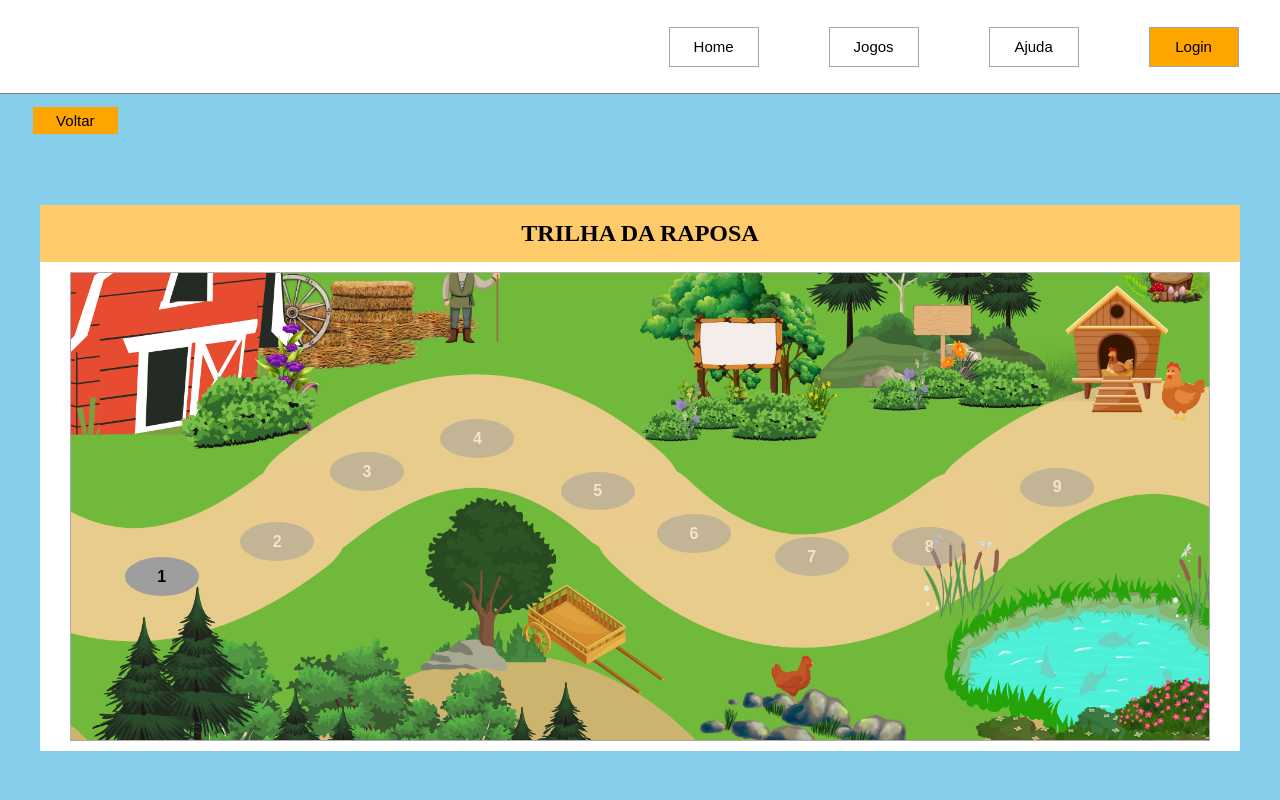
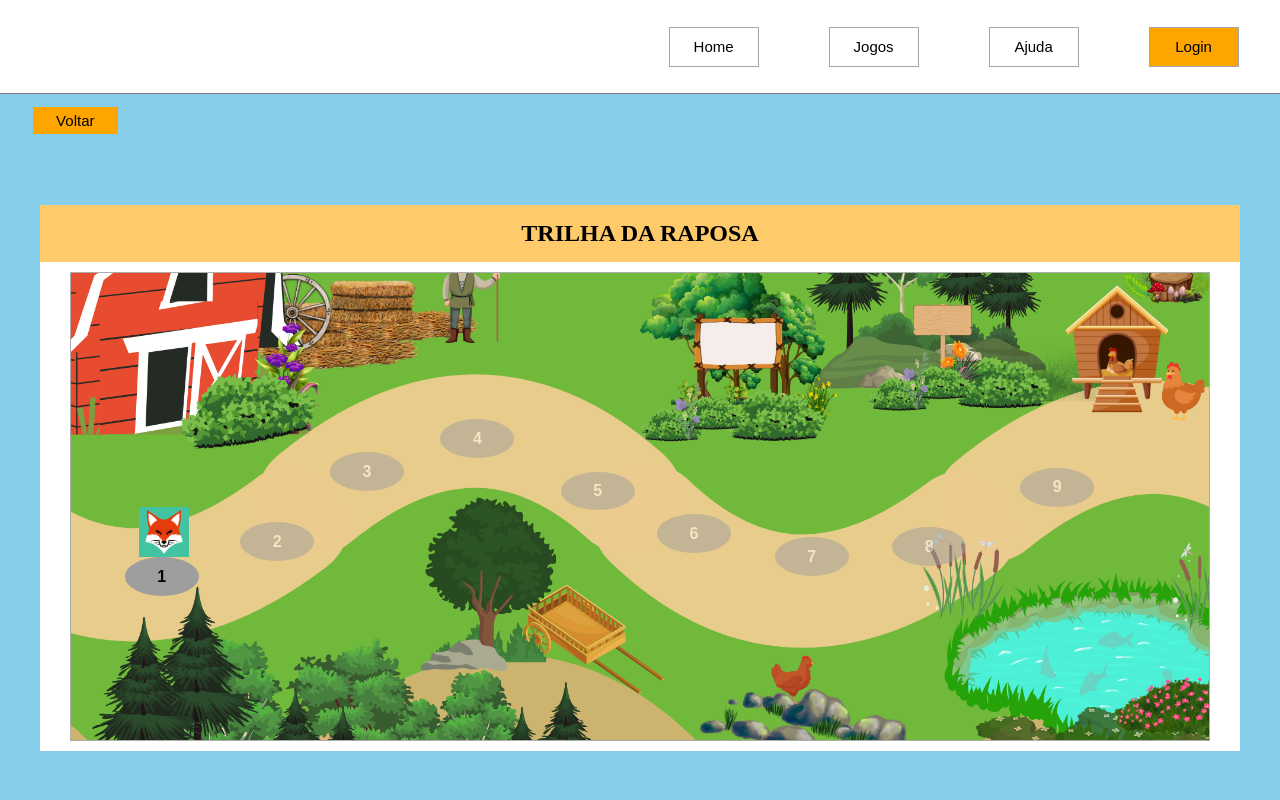
Before and after one commit to Eduardoooo0/FunMath, a Flask app: page /fases_trilha in a window 1280 px wide. Run offline with Flask 3, Linux system fonts and the light colour scheme; grey boxes are pictures that could not be loaded.

Commit message:
raposinha da trilha (falta resolver bug)

```diff
--- a/app.py
+++ b/app.py
@@ -270,7 +270,8 @@ def Trilha():
 
 @app.route('/fases_trilha')
 def Fases_trilha():
-    return render_template('fases_trilha.html')
+    fase_desbloqueada = int(request.cookies.get('trilha_desbloqueada', 0))
+    return render_template('fases_trilha.html', fase=fase_desbloqueada)
 
 @app.route('/trilha_jogo')
 def Trilha_jogo():
@@ -282,7 +283,12 @@ def Questoes_trilha():
     fase_desbloqueada = int(request.cookies.get('trilha_desbloqueada', 1))
     trofeu_trilha = int(request.cookies.get('trofeu_trilha', 0))
     if request.method == 'GET':  # Mostrar a questão
-        fase = int(request.args.get('fase'))
+        fase_get = request.args.get('fase')
+
+        if fase_get is not None:  # Verifica se o parâmetro 'fase' existe
+            fase = int(fase_get)
+        else:
+            return render_template('fases_trilha.html', fase=fase_desbloqueada)
         if fase <= fase_desbloqueada:
             response = make_response(render_template('jogo_trilha.html', questao=fases_trilha[fase - 1]['pergunta'], mensagem=''))
             response.set_cookie('questao_atual_trilha', str(fase))
@@ -294,7 +300,7 @@ def Questoes_trilha():
     else:  # Verificar se a resposta está correta ou não
         resposta = str(request.form.get('resp_trilha'))
         fase = int(request.cookies.get('questao_atual_trilha', 1))
-        if resposta == fases_trilha[fase - 1]['resposta']:
+        if resposta == fases_trilha[fase-1]['resposta']:
 
             mensagem = f"Parabéns você acertou a fase {fase}. Pode avançar de fase."
             if fase == 3:
--- a/static/style/base.css
+++ b/static/style/base.css
@@ -1156,6 +1156,16 @@ input[type="button"] {
 }
 
 
+.img_fase_trilha {
+    position: absolute;
+    width: 50px;
+    height: 50px;
+    /* Ajuste a posição inicial da imagem */
+    top: 50%; /* Pode ser ajustado conforme necessário */
+    left: 50%; /* Pode ser ajustado conforme necessário */
+    /* Adicione outras propriedades conforme necessário */
+}
+
 
 /* questões da TRILHA */
 
@@ -1587,6 +1597,7 @@ input[type="button"] {
     font-size: 40px;
     color: white;
     border: 4px solid white;
+
 }
 
 #bt_trocar_foto{
--- a/templates/fases_trilha.html
+++ b/templates/fases_trilha.html
@@ -49,6 +49,7 @@
                                 <input class="button_fases_trilha t8" name="fase" value="8" type="submit">
                                 <input class="button_fases_trilha t9" name="fase" value="9" type="submit">
                             </form>
+                            <img src="/static/imgs/avatar-perfil.jpg" class="img_fase_trilha" alt="Imagem da raposinha">
                         </div>
                     </div>
                 </div>
@@ -92,5 +93,25 @@
                 message.style.display = 'none';
             }
         }, 5000);
+
+        var faseAtual = parseInt('{{fase}}', 10);
+        console.log(faseAtual)
+
+        // Mova a imagem com base na fase atual
+        const imagem = document.querySelector('.img_fase_trilha');
+        const posicoes = [
+            { top: '50%', left: '6%' },
+            { top: '45%', left: '16%' },
+            { top: '33%', left: '24%' },
+            { top: '27%', left: '33%' },
+            { top: '33%', left: '44%' },
+            { top: '45%', left: '53%' },
+            { top: '50%', left: '63%' },
+            { top: '45%', left: '73%' },
+            { top: '33%', left: '84%' },
+        ];
+
+        imagem.style.top = posicoes[faseAtual].top;
+        imagem.style.left = posicoes[faseAtual].left;
         </script>
     {% endblock %}
```
